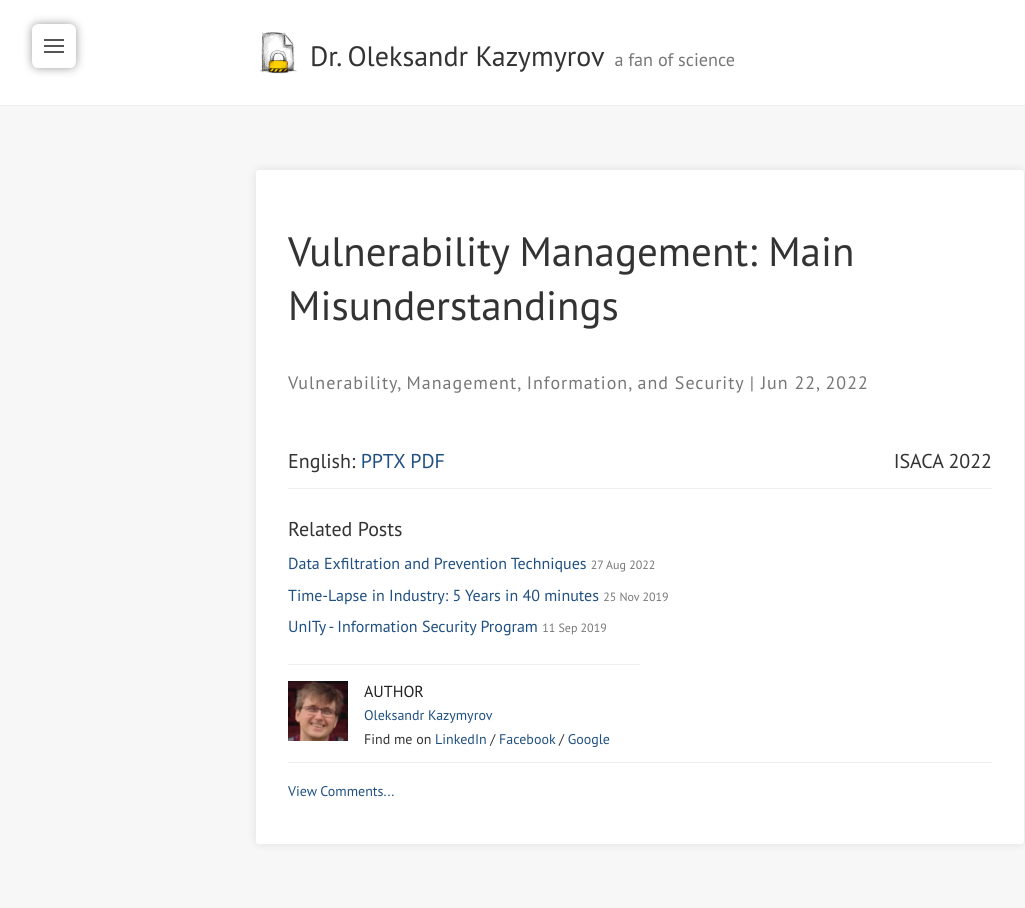
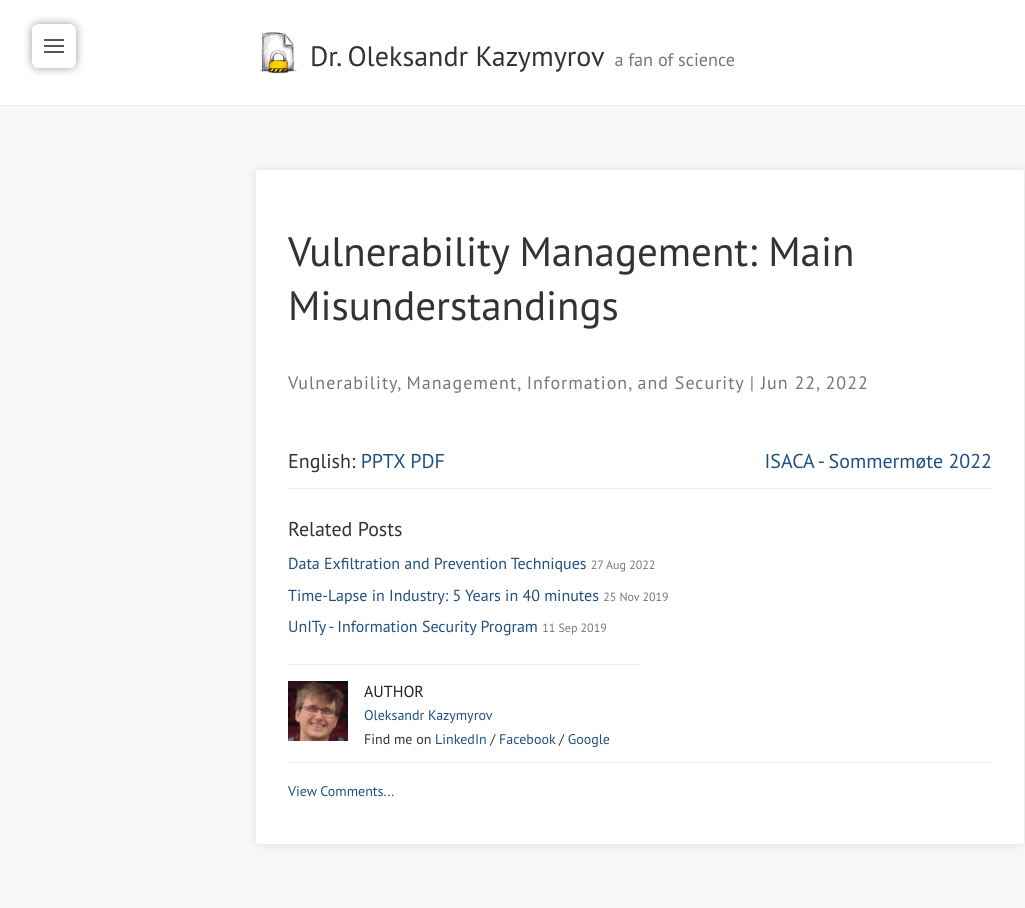
Before and after one commit to okazymyrov/okazymyrov.github.io, a Jekyll site: the page built from _posts/presentations/2022/2022-06-22-Vulnerability-Management-Main-Misunderstandings.md, in a window 1280 px wide. Shown: the whole page, without its empty margins (0-1025 px from the left). Built offline with Jekyll 4.4.1, drawn with Linux system fonts in a browser that asks for light colours; nearby versions of some CDN libraries.

Commit message:
Update 2022-06-22-Vulnerability-Management-Main-Misunderstandings.md

```diff
--- a/_posts/presentations/2022/2022-06-22-Vulnerability-Management-Main-Misunderstandings.md
+++ b/_posts/presentations/2022/2022-06-22-Vulnerability-Management-Main-Misunderstandings.md
@@ -11,4 +11,4 @@ browser_title: "Vulnerability Management: Main Misunderstandings"
 comments: true
 ---
 
-English: [PPTX]({{ site.url }}/assets/attachments/presentations/2022/664bcc5e097f4efd919d1f1530be5e287a76fd06a06805cb71c05119839fa16b.pptx) [PDF]({{ site.url }}/assets/attachments/presentations/2022/cf21a1b4bf9c508bd4c6e3eafa29ec1448c5a33dba926b05c37b8973e0df8004.pdf) <span style="float: right;">ISACA 2022</span>
+English: [PPTX]({{ site.url }}/assets/attachments/presentations/2022/664bcc5e097f4efd919d1f1530be5e287a76fd06a06805cb71c05119839fa16b.pptx) [PDF]({{ site.url }}/assets/attachments/presentations/2022/cf21a1b4bf9c508bd4c6e3eafa29ec1448c5a33dba926b05c37b8973e0df8004.pdf) <span style="float: right;">[ISACA - Sommermøte 2022](https://www.deltager.no/event/generalforsamling_og_sommermote_2022_15062022#init)</span>
```
